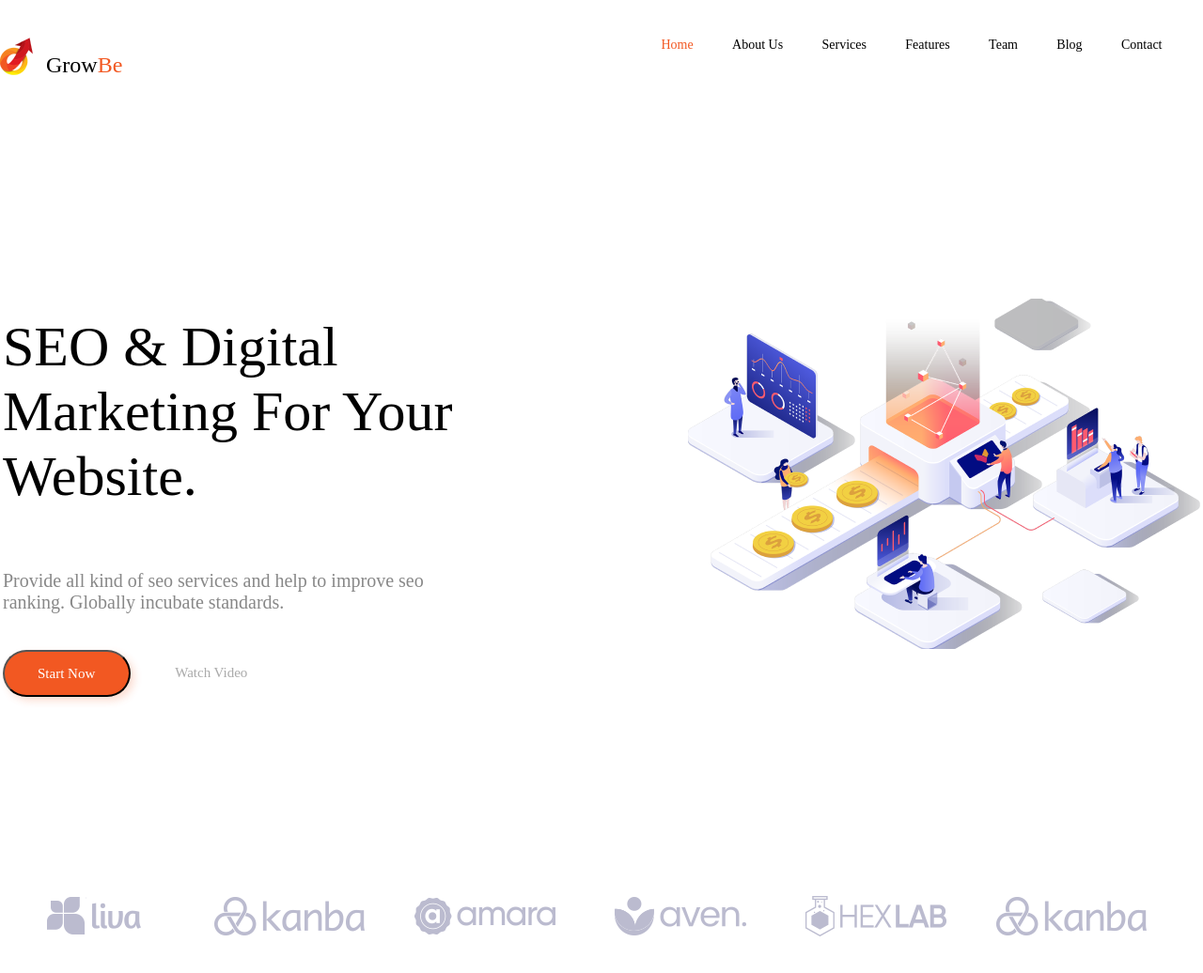
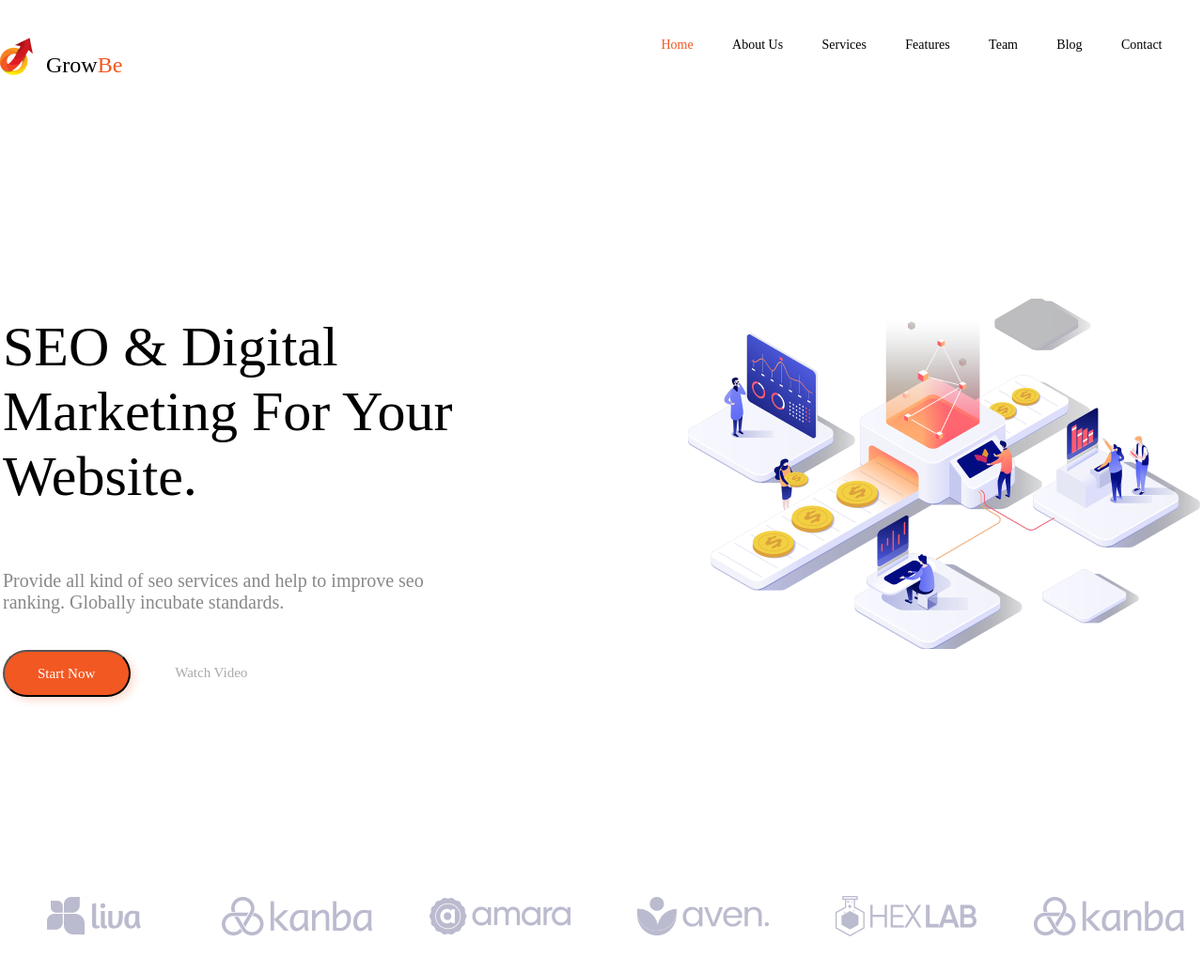
Before and after one commit to MikhailVTs/Web_Development_Basics_HTML_CSS, a plain HTML site: page Seminar_3/index.html in a window 1280 px wide. Shown: the whole page at 94% size. After the commit the page ends 1001 px from the top, so only its background shows below. Drawn offline with Linux system fonts and the light colour scheme; a web font is replaced by a local one.

Commit message:
Для logos убрал height: 158px; задал justify-content: space-between; убрал gap: 48px; чтобы выходило за пределы контейнера

```diff
--- a/Seminar_3/assets/styles/style.css
+++ b/Seminar_3/assets/styles/style.css
@@ -201,9 +201,8 @@ h1 span {
     width: 1170px;
     margin-top: 97px;
     width: 1240px;
-    height: 158px;
+    justify-content: space-between;
     display: flex;
-    gap: 48px;
     margin-left: auto;
     margin-right: auto;
 }
```
